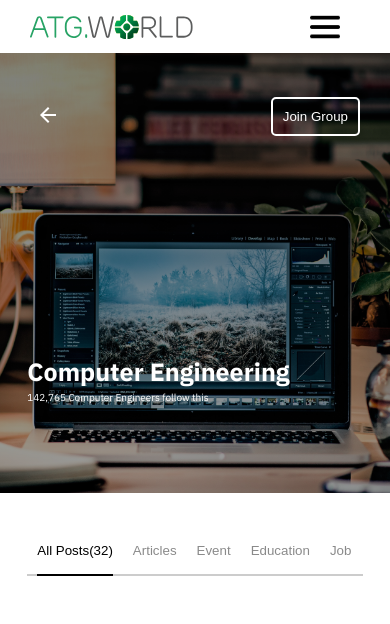
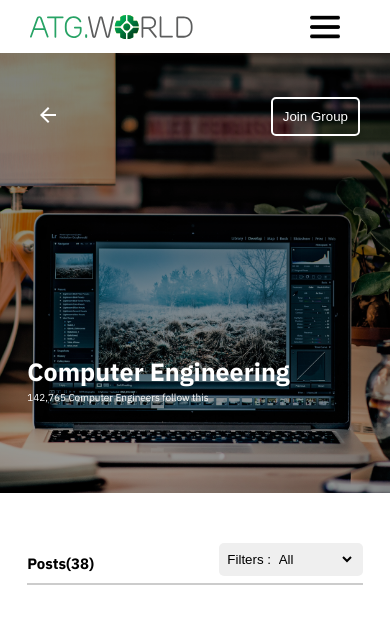
Before and after one commit to ROHITH29122002/atgglobals, a React (Create React App) app: page / in a window 390 px wide. Shown: the top 624 px of the page. Built offline with nearby package versions, Linux system fonts and the light colour scheme.

Commit message:
define styles for main nav bar.

```diff
--- a/src/Components/MainNav/MainNav.js
+++ b/src/Components/MainNav/MainNav.js
@@ -69,6 +69,21 @@ function MainNav() {
         <button className={styles.write_btn}>Write a Post <img className={styles.arrow_down_img} src={arrow_down} alt='arrow down'/></button>
         <button className={styles.group_btn}><img className={styles.users_img}  src={users} alt='users'/>Join Group</button>
       </div>
+      <div className={styles.hidden_nav_left}>
+        <h2>Posts(38)</h2>
+      </div>
+      <div className={styles.hidden_nav_right}>
+        <button className={styles.select_btn}>
+          <label>Filters : </label>
+          <select className={styles.select}>
+            <option>All</option>
+            <option>Article</option>
+            <option>Event</option>
+            <option>Education</option>
+            <option>Job</option>
+          </select>
+        </button>
+      </div>
       <hr className={styles.nav_borderline} />
     </div>
   )
--- a/src/Components/MainNav/MainNav.module.css
+++ b/src/Components/MainNav/MainNav.module.css
@@ -67,14 +67,35 @@
     padding-right: .5rem;
 }
 
+.hidden_nav_right,.hidden_nav_left{
+    display: none;
+}
+
+.select_btn{
+    border: 0;
+    outline: 0;
+    padding: .8rem;
+    border-radius: 5px;
+}
+
+.select{
+    border: 0;
+    outline: 0;
+    background-color: rgb(239, 239, 239);
+}
+
+
 @media screen and (max-width:700px){
-    .nav_right{
+    .nav_right,.nav_left{
         display: none;
     }
-    .main_nav_container{
-        justify-content: flex-start;
+    .hidden_nav_right,.hidden_nav_left{
+        display: flex;
+    }
+    .hidden_nav_right{
+        padding-bottom: 1rem;
     }
     .nav_borderline{
-        top: 3.1rem;
+        top: 4rem;
     }
 }
```
